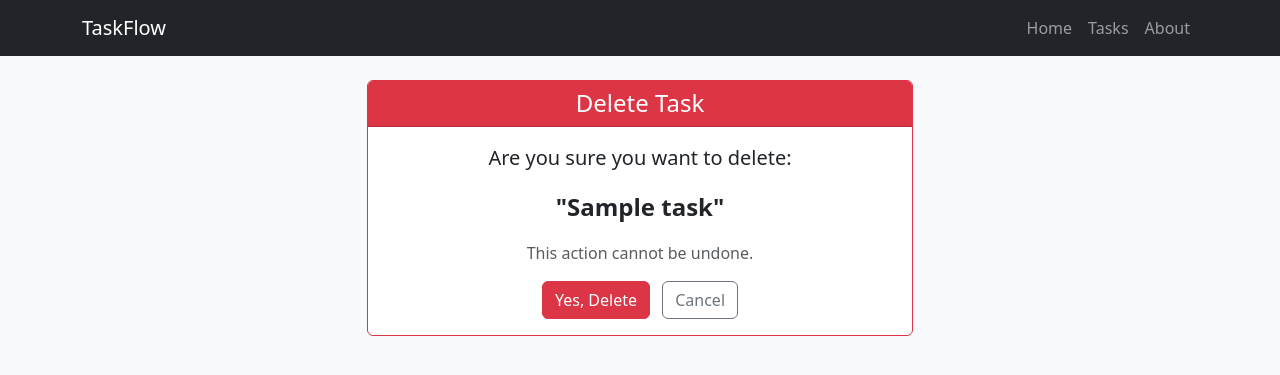
After one commit to Harshwardhans-hub/Taskflow, a Django app: page /tasks/1/delete/ in a window 1280 px wide. The commit adds this page. Shown: the top 375 px of the page. Run offline with Django 5.2, Linux system fonts and the light colour scheme; tables that the repository leaves empty hold one stand-in row (values such as "Sample post").

Commit message:
Day 6: Full CRUD - Edit and Delete tasks with confirmation page

```diff
--- a/tasks/urls.py
+++ b/tasks/urls.py
@@ -7,4 +7,6 @@ urlpatterns = [
 	path('tasks/', views.task_list, name='task-list'),
 	path('tasks/<int:pk>/',views.task_detail,name='task-detail'),
 	path('tasks/create/',views.task_create,name='task-create'),
+	path('tasks/<int:pk>/edit/',views.task_update,name="task-update"),
+	path('tasks/<int:pk>/delete/',views.task_delete,name='task-delete'),
 		]
--- a/tasks/views.py
+++ b/tasks/views.py
@@ -40,3 +40,30 @@ def task_create(request):
         'form': form,
     }
     return render(request, 'tasks/task_form.html', context)
+
+def task_update(request,pk):
+    task = get_object_or_404(Task,pk=pk)
+    if request.method=="POST":
+        form = TaskForm(request.POST,instance=task)
+        if form.is_valid():
+            form.save()
+            return redirect('task-list')
+
+    else:
+
+        form = TaskForm(instance=task)
+
+    context = {'task':task,
+            'form':form}
+    return render(request,'tasks/task_form.html',context)
+
+def task_delete(request,pk):
+    task = get_object_or_404(Task,pk=pk)
+    if request.method == "POST":
+        task.delete()
+        return redirect('task-list')
+
+    context={
+    'task':task
+    }
+    return render(request,'tasks/task_confirm_delete.html',context)
--- /dev/null
+++ b/templates/tasks/task_confirm_delete.html
@@ -0,0 +1,23 @@
+{% extends 'base.html'%}
+{% block title %}Delete Task{% endblock %}
+{% block content %}
+<div class="row mt-4">
+    <div class="col-md-6 offset-md-3 text-center">
+        <div class="card border-danger">
+            <div class="card-header bg-danger text-white">
+                <h4 class="mb-0"> Delete Task</h4>
+            </div>
+            <div class="card-body">
+                <p class="fs-5">Are you sure you want to delete:</p>
+                <p class="fw-bold fs-4">"{{ task.title }}"</p>
+                <p class="text-muted">This action cannot be undone.</p>
+                <form method="POST">
+                    {% csrf_token %}
+                    <button type="submit" class="btn btn-danger me-2">Yes, Delete</button>
+                    <a href="{% url 'task-list' %}" class="btn btn-outline-secondary">Cancel</a>
+                </form>
+            </div>
+        </div>
+    </div>
+</div>
+{% endblock %}
--- a/templates/tasks/task_form.html
+++ b/templates/tasks/task_form.html
@@ -3,7 +3,7 @@
 {%block content%}
 <div class="row mt-4">
     <div class="col-md-6 offset-md-3">
-        <h2>Create New Task</h2>
+        <h2>{% if task %}Edit Task{% else %}Create New Task{% endif %}</h2>
         <form method="POST">
             {% csrf_token %}
             <div class="mb-3">
```
Also changed, not shown: templates/tasks/task_list.html (+6 -1 lines).
